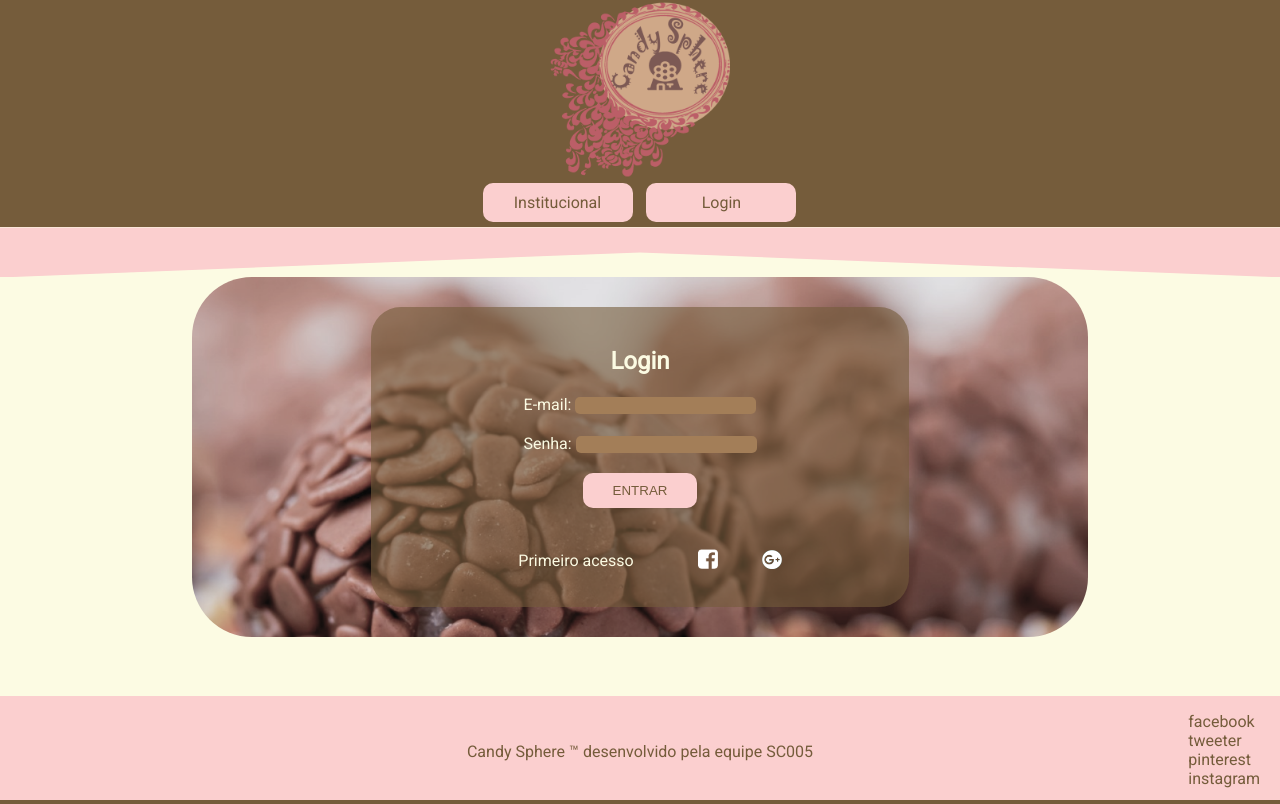
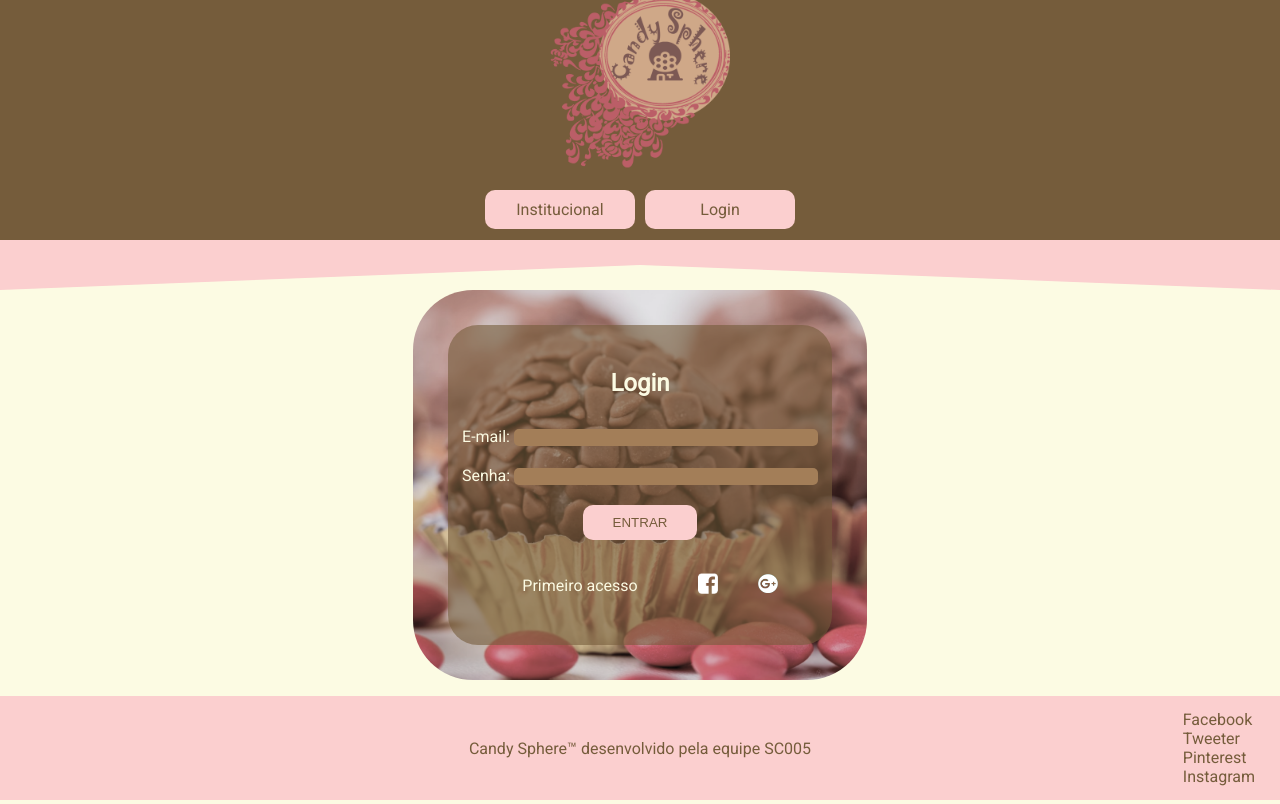
Before and after one commit to DHSC05G04/candySphere, a web app: file login.html in a window 1280 px wide. Run offline with its HTML, style and script files only (its server is not run), Linux system fonts and the light colour scheme.

Commit message:
Alteração da estrutura para usar CSS Flex

```diff
--- a/css/style.css
+++ b/css/style.css
@@ -1,3 +1,4 @@
+/*Inicialização de variáveis e definições globais*/
 :root {
     --color1: #FCFBE3;
     --color2: #FBCFCF;
@@ -5,12 +6,14 @@
     --color4: #A37E58;
     --color5: #755C3B;
     --color5opacity: #755C3B99;
+    --footerHeight: 104px;
 }
 
 body {
     background-color:var(--color1);
     margin: 0;
     font-family: "roboto";
+    color: var(--color5);
 }
 
 a {
@@ -24,25 +27,28 @@ li {
     padding: 0;
 }
 
+/*Configurações do cabeçalho*/
 header {
-    width:100%;
+    display: flex;
+    flex-direction: column;
+    align-items: center;
+    justify-content: center;
+    width: 100vw;
+    height: 30vh;
     background-color:var(--color5);
 }
 
 header img {
-    display:block;
     width: 180px;
-    margin: 0 auto;
 }
 
 header ul {
+    display: flex;
+    flex-wrap: wrap;
     padding:0;
-    width: 325px;
-    margin: auto;
 }
 
 header li {
-    display: inline-block;
     margin: 5px;
     width: 150px;
     padding: 10px 20px;
@@ -52,64 +58,58 @@ header li {
     text-align: center;
 }
 
-main {
-    text-align: center;
-}
-
-main div.BorderDeco {
-    width:100%;
+.BorderDeco {
+    widows: 100vw;
     height: 50px;
     background-color: var(--color2);
     clip-path: polygon(0% 0%, 0% 100%, 50% 50%, 100% 100%, 100% 0%);
 }
 
-main p {
-    color: var(--color5)
-}
-
+/*Configurações do rodapé*/
 footer {
-    position:fixed;
+    display: flex;
+    flex-direction: row;
+    align-items: center;
+    justify-content: center;
+    position: fixed;
     bottom:0;
-    width:100%;
-    height: 104px;
+    width: 100vw;
+    height: var(--footerHeight);
     background-color: var(--color2);
 }
 
-footer p {
-    display:inline-block;
+footer ul {
     position: absolute;
-    top: 30px;
-    left: 50%;
-    transform: translateX(-50%);
-    text-align: center;
-    color: var(--color5)
+    right: 25px;
+    margin: auto 0;
 }
 
-footer ul {
-    display: inline-block;
-    padding:0;
-    position: absolute;
-    right: 20px;
+/*Configurações do corpo Institucional*/
+main {
+    display: flex;
+    justify-content: center;
 }
 
+/*Configurações das telas de login e cadastro*/
 .form-container {
-    margin: 0 auto;
-    padding-top: 10px;
-    width: 70%;
-    height: 350px;
+    display: flex;
+    justify-content: center;
+    align-items: center;
+    padding: 35px 35px;
+    margin-bottom: calc(var(--footerHeight) + 20px);
     background-image: url(../img/brigadeiro.png);
     background-size: cover;
     border-radius: 60px;
 }
 
-.cadastro {
-    height: 380px;
-}
-
 form {
-    margin: 0 auto;
-    width: 60%;
-    height: 300px;
+    display: flex;
+    flex-direction: column;
+    align-items: center;
+    justify-content: center;
+    min-width: 300px;
+    width: 30vw;
+    height: 320px;
     background-color: var(--color5opacity);
     border-radius: 30px;
 }
@@ -119,18 +119,20 @@ form {
 }
 
 form h2 {
-    padding: 40px 0 0 0;
     color: var(--color1);
 }
 
 form label{
-    display: block;
-    margin: 20px;
+    min-width: 250px;
+    width: 30vw;
+    margin: 10px;
     color: var(--color1);
+    text-align: center;
 }
 
 form input {
-    max-width: 80%;
+    max-width: 300px;
+    width: 90%;
     background-color: var(--color4);
     border: none;
     border-radius: 5px;
@@ -159,9 +161,14 @@ form button:hover {
     cursor: pointer;
 }
 
+#primeiroAcesso {
+    display: flex;
+    align-items: center;
+    justify-content: space-between;
+}
+
 form p, form a {
     padding: 10px 20px;
-    display: inline-block;
     color: var(--color1)
 }
 
@@ -171,10 +178,6 @@ form a:hover {
     border-radius: 10px;
 }
 
-form p {
-    transform: translateY(-5%);
-}
-
 form img {
     width: 20px;
 }
--- a/login.html
+++ b/login.html
@@ -8,41 +8,43 @@
     <link rel="stylesheet" href="./css/style.css">
 </head>
 <body>
-    <header class="container">
-        <div class="row">
-            <img class="col" src="img/logo.png" alt="">
-        </div>
-        <nav class="row">
+    <header>
+        <img src="img/logo.png" alt="">
+        <nav>
             <ul>
-                <li class="col"><a href="./index.html">Institucional</a></li>
-                <li class="col"><a href="./login.html">Login</a></li>
+                <li><a href="./index.html">Institucional</a></li>
+                <li><a href="./login.html">Login</a></li>
             </ul>
         </nav>
     </header>
+
+    <div class="BorderDeco"></div>
+
     <main>
-        <div class="BorderDeco"></div>
         <section class="form-container">
             <form>
                 <h2>Login</h2>
                 <label for="email">E-mail: <input type="email" id="email" name="email"></label>
                 <label for="password">Senha: <input type="password" id="password" name="password"></label>
                 <button type="submit">Entrar</button>
-                <p><a href="./cadastrousuario.html">Primeiro acesso</a></p>
-                <a href=""><img src="./img/FACEBOOK.png" alt=""></a>
-                <a href=""><img src="./img/google1.png" alt=""></a>
+                <section id="primeiroAcesso">
+                    <p><a href="./cadastrousuario.html">Primeiro acesso</a></p>
+                    <a href=""><img src="./img/FACEBOOK.png" alt=""></a>
+                    <a href=""><img src="./img/google1.png" alt=""></a>
+                </section>
             </form>
         </section>
 
     </main>
+
     <footer>
-        <p>Candy Sphere &trade; desenvolvido pela equipe SC005</p>
+        <p>Candy Sphere&trade; desenvolvido pela equipe SC005</p>
         <ul class="SocNav">
-            <li><a href="">facebook</a></li>
-            <li><a href="">tweeter</a></li>
-            <li><a href="">pinterest</a></li>
-            <li><a href="">instagram</a></li>
+            <li><a href="">Facebook</a></li>
+            <li><a href="">Tweeter</a></li>
+            <li><a href="">Pinterest</a></li>
+            <li><a href="">Instagram</a></li>
         </ul>
     </footer>
-
 </body>
 </html>
```
Also changed, not shown: cadastrousuario.html (+14 -15 lines), index.html (+15 -15 lines).
